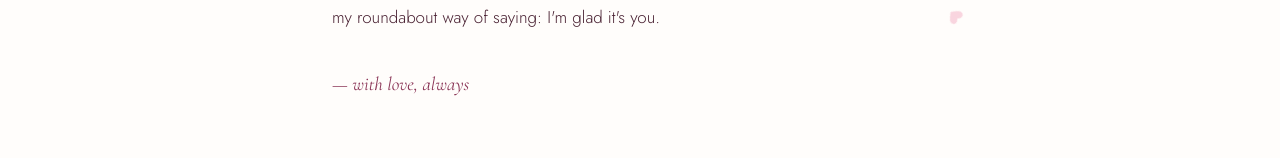
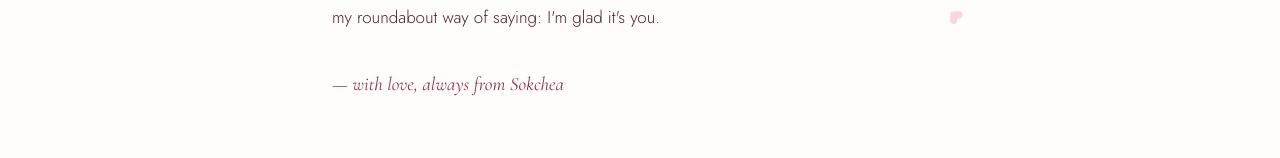
Before and after one commit to GIT-CHEA002/Anniversary, a React (Vite) app: page / in a window 1280 px wide. Both pictures are taken after a click on the button "About Us". Shown: the part 542-700 px from the top of the page. Built offline with nearby package versions, Linux system fonts and the light colour scheme.

Commit message:
Update About.jsx

```diff
--- a/src/pages/About.jsx
+++ b/src/pages/About.jsx
@@ -26,7 +26,7 @@ export default function About() {
           it's you.
         </p>
         <p className="font-display italic text-brand-deep text-[19px] mt-9">
-          — with love, always
+          — with love, always from Sokchea
         </p>
       </div>
     </section>
```
